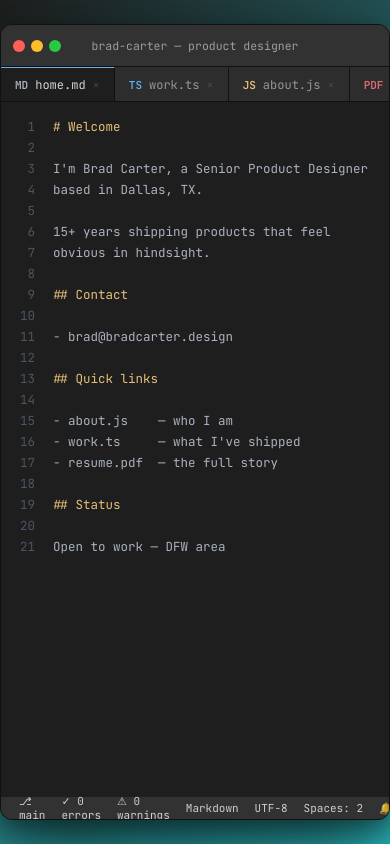
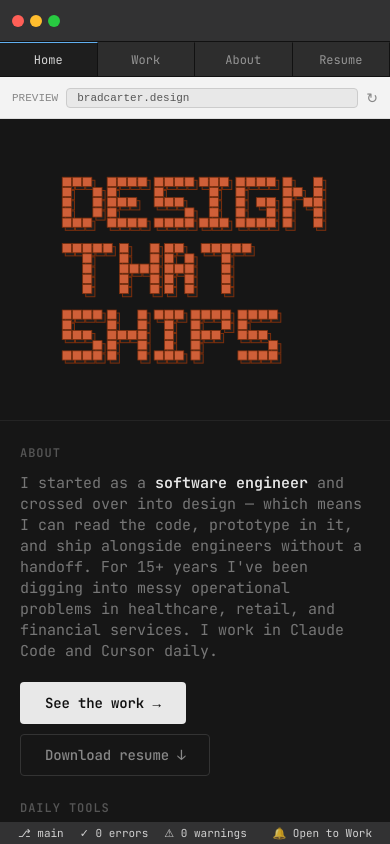
Before and after one commit to bradrickcarter/brad-carter-portfolio-v3, a React (Vite) app: page / in a window 390 px wide. Both pictures are taken after a click on the element "⎇ main". Built offline with nearby package versions, Linux system fonts and the light colour scheme.

Commit message:
Implement responsive design features: Added mobile detection and adjusted layout, padding, and visibility of elements in App and Previews components. Updated CSS for mobile compatibility and refined media handling in the MediaGallery. Enhanced user experience across different screen sizes.

```diff
--- a/src/App.jsx
+++ b/src/App.jsx
@@ -3,6 +3,7 @@ import { FILES, DEFAULT_TABS, DEFAULT_FILE } from "./data/files";
 import CodeLine from "./components/CodeLine";
 import { PREVIEW_MAP } from "./components/Previews";
 import useTyping from "./hooks/useTyping";
+import useIsMobile from "./hooks/useIsMobile";
 
 const S = {
   bg: "#1e1e1e",
@@ -25,6 +26,8 @@ export default function App() {
     return DEFAULT_TABS.includes(initial) ? DEFAULT_TABS : [initial, ...DEFAULT_TABS];
   });
   const codeRef = useRef(null);
+  const isMobile = useIsMobile();
+  const isNarrow = useIsMobile(1024);
 
   const file = FILES[activeFile] || FILES.about;
   const lines = useTyping(file.lines, [activeFile]);
@@ -59,7 +62,7 @@ export default function App() {
         width: "100%",
         minHeight: "100vh",
         background: "linear-gradient(135deg, #1E1E1E 0%, #2EC0C6 100%)",
-        padding: "24px 0",
+        padding: isMobile ? 0 : "24px 0",
         boxSizing: "border-box",
       }}
     >
@@ -69,15 +72,15 @@ export default function App() {
           width: "100%",
           maxWidth: 1440,
           margin: "0 auto",
-          height: "calc(100vh - 48px)",
+          height: isMobile ? "100svh" : "calc(100vh - 48px)",
           display: "flex",
           flexDirection: "column",
           background: S.bg,
           fontFamily: "'JetBrains Mono', 'Fira Code', monospace",
           overflow: "hidden",
-          borderRadius: "0.75rem",
-          border: "1px solid #111",
-          boxShadow: "0 32px 80px rgba(0,0,0,0.6), 0 8px 24px rgba(0,0,0,0.4)",
+          borderRadius: isMobile ? 0 : "0.75rem",
+          border: isMobile ? "none" : "1px solid #111",
+          boxShadow: isMobile ? "none" : "0 32px 80px rgba(0,0,0,0.6), 0 8px 24px rgba(0,0,0,0.4)",
         }}
       >
         {/* ── Title Bar ── */}
@@ -99,6 +102,7 @@ export default function App() {
               <div key={i} style={{ width: 12, height: 12, borderRadius: "50%", background: c }} />
             ))}
           </div>
+          {!isMobile && (
             <div
               style={{
                 position: "absolute",
@@ -111,6 +115,7 @@ export default function App() {
             >
               brad-carter — product designer
             </div>
+          )}
         </div>
 
         {/* ── Body ── */}
@@ -127,7 +132,7 @@ export default function App() {
                 alignItems: "stretch",
                 borderBottom: `1px solid ${S.border}`,
                 flexShrink: 0,
-                overflowX: "auto",
+                overflowX: isMobile ? "hidden" : "auto",
                 overflowY: "hidden",
               }}
             >
@@ -142,6 +147,7 @@ export default function App() {
                     style={{
                       display: "flex",
                       alignItems: "center",
+                      justifyContent: isMobile ? "center" : "flex-start",
                       gap: 7,
                       padding: "0 14px",
                       fontSize: 12,
@@ -151,12 +157,16 @@ export default function App() {
                       borderRight: `1px solid ${S.border}`,
                       borderTop: `1px solid ${active ? "#61afef" : "transparent"}`,
                       background: active ? S.bg : "transparent",
-                      flexShrink: 0,
+                      flexShrink: isMobile ? 1 : 0,
+                      flex: isMobile ? 1 : "none",
+                      minWidth: 0,
                     }}
                   >
-                    <span style={{ color: f.extColor, fontSize: 11, fontWeight: 600 }}>{f.ext}</span>
-                    {f.name}
-                    <span style={{ fontSize: 12, color: "#555", opacity: 0.7 }}>×</span>
+                    {!isMobile && <span style={{ color: f.extColor, fontSize: 11, fontWeight: 600 }}>{f.ext}</span>}
+                    <span style={{ overflow: "hidden", textOverflow: "ellipsis" }}>
+                      {isMobile ? key.charAt(0).toUpperCase() + key.slice(1) : f.name}
+                    </span>
+                    {!isMobile && <span style={{ fontSize: 12, color: "#555", opacity: 0.7 }}>×</span>}
                   </div>
                 );
               })}
@@ -166,7 +176,7 @@ export default function App() {
             <div style={{ display: "flex", flex: 1, overflow: "hidden" }}>
 
               {/* ── Code Editor ── */}
-              <div style={{ flex: 1, display: activeFile === "work" ? "none" : "flex", overflow: "hidden", background: S.bg, minWidth: 500, maxWidth: 500 }}>
+              <div style={{ flex: 1, display: (isNarrow || activeFile === "work") ? "none" : "flex", overflow: "hidden", background: S.bg, minWidth: 500, maxWidth: 500 }}>
                 {/* Line numbers */}
                 <div
                   style={{
@@ -263,7 +273,7 @@ export default function App() {
                   flexShrink: 0,
                   cursor: "col-resize",
                   position: "relative",
-                  display: activeFile === "work" ? "none" : "flex",
+                  display: (isNarrow || activeFile === "work") ? "none" : "flex",
                   alignItems: "center",
                   justifyContent: "center",
                 }}
@@ -272,7 +282,7 @@ export default function App() {
               </div>
 
               {/* ── Preview ── */}
-              <div style={{ flex: 1, display: "flex", flexDirection: "column", background: "#161616", overflow: "hidden", margin: "24px 24px 0", borderRadius: "0.75rem", border: "1px solid #111111" }}>
+              <div style={{ flex: 1, display: "flex", flexDirection: "column", background: "#161616", overflow: "hidden", margin: isMobile ? 0 : "24px 24px 0", borderRadius: isMobile ? 0 : "0.75rem", border: isMobile ? "none" : "1px solid #111111" }}>
                 {/* Preview toolbar */}
                 <div
                   style={{
@@ -340,6 +350,7 @@ export default function App() {
               {t}
             </div>
           ))}
+          {!isMobile && (
             <div style={{ marginLeft: "auto", display: "flex" }}>
               {[file.lang, "UTF-8", "Spaces: 2", "🔔 Open to Work"].map((t) => (
                 <div key={t} style={{ display: "flex", alignItems: "center", padding: "0 8px", cursor: "pointer", opacity: 0.85, whiteSpace: "nowrap" }}>
@@ -347,6 +358,12 @@ export default function App() {
                 </div>
               ))}
             </div>
+          )}
+          {isMobile && (
+            <div style={{ marginLeft: "auto", display: "flex", alignItems: "center", padding: "0 8px", opacity: 0.85, whiteSpace: "nowrap" }}>
+              🔔 Open to Work
+            </div>
+          )}
         </div>
 
       </div>
--- a/src/components/Previews.jsx
+++ b/src/components/Previews.jsx
@@ -1,11 +1,18 @@
 import { T } from "../data/typography";
 import { useState, useEffect } from "react";
+import useIsMobile from "../hooks/useIsMobile";
 
 // ─── MediaGallery ─────────────────────────────────────────────────────────────
 function MediaGallery({ media }) {
   const [active, setActive] = useState(0);
   const [animating, setAnimating] = useState(false);
+  const isMobile = useIsMobile();
+  const isNarrow = useIsMobile(1024);
   if (!media || media.length === 0) return null;
+
+  const mediaH = isMobile ? 240 : isNarrow ? 420 : 690;
+  const thumbW = isMobile ? 80 : 120;
+  const thumbH = isMobile ? 56 : 80;
 
   function switchTo(i) {
     if (i === active) return;
@@ -28,13 +35,13 @@ function MediaGallery({ media }) {
             muted
             playsInline
             preload="auto"
-            style={{ width: "100%", height: 690, objectFit: "cover", display: "block", animation: animating ? "media-pop 400ms cubic-bezier(0.34,1.56,0.64,1) forwards" : "none" }}
+            style={{ width: "100%", height: mediaH, objectFit: "cover", display: "block", animation: animating ? "media-pop 400ms cubic-bezier(0.34,1.56,0.64,1) forwards" : "none" }}
           />
         ) : (
           <img
             src={current.src}
             alt={current.alt || ""}
-            style={{ width: "100%", height: current.fit === "contain" ? "auto" : 690, objectFit: current.fit || "cover", objectPosition: current.position || "center", display: "block", animation: animating ? "media-pop 400ms cubic-bezier(0.34,1.56,0.64,1) forwards" : "none" }}
+            style={{ width: "100%", height: current.fit === "contain" ? "auto" : mediaH, objectFit: current.fit || "cover", objectPosition: current.position || "center", display: "block", animation: animating ? "media-pop 400ms cubic-bezier(0.34,1.56,0.64,1) forwards" : "none" }}
           />
         )}
         {current.label && (
@@ -66,8 +73,8 @@ function MediaGallery({ media }) {
               key={i}
               onClick={() => switchTo(i)}
               style={{
-                width: 120,
-                height: 80,
+                width: thumbW,
+                height: thumbH,
                 borderRadius: 4,
                 overflow: "hidden",
                 cursor: "pointer",
@@ -158,6 +165,7 @@ let _homeLoaded = false;
 export function HomePreview({ openFile }) {
   const [phase, setPhase] = useState(_homeLoaded ? 2 : 0);
   const [dots, setDots] = useState(1);
+  const isMobile = useIsMobile();
 
   useEffect(() => {
     if (_homeLoaded) return;
@@ -385,25 +393,25 @@ export function HomePreview({ openFile }) {
       </div>
 
       {/* Bottom strip */}
-      <div style={{ borderTop: "1px solid #242424", display: "grid", gridTemplateColumns: "2fr 1px 1fr", opacity: phase === 2 ? 1 : 0, transform: phase === 2 ? "translateY(0)" : "translateY(12px)", transition: "opacity 600ms ease, transform 600ms ease" }}>
+      <div style={{ borderTop: "1px solid #242424", display: "grid", gridTemplateColumns: isMobile ? "1fr" : "2fr 1px 1fr", opacity: phase === 2 ? 1 : 0, transform: phase === 2 ? "translateY(0)" : "translateY(12px)", transition: "opacity 600ms ease, transform 600ms ease" }}>
 
         {/* Bio */}
-        <div style={{ padding: "32px 40px 36px 52px" }}>
+        <div style={{ padding: isMobile ? "24px 20px" : "32px 40px 36px 52px" }}>
           <span style={{ ...T.label, color: "#555", display: "block", marginBottom: 12 }}>About</span>
           <p style={{ fontSize: 15, lineHeight: 1.4, color: "#777", maxWidth: "52ch" }}>
             I started as a <strong style={{ color: "#e8e8e8", fontWeight: 700 }}>software engineer</strong> and crossed over into design — which means I can read the code, prototype in it, and ship alongside engineers without a handoff. For 15+ years I've been digging into messy operational problems in healthcare, retail, and financial services. I work in Claude Code and Cursor daily.
           </p>
-          <div style={{ display: "flex", gap: 10, marginTop: 20 }}>
+          <div style={{ display: "flex", gap: 10, marginTop: 20, flexWrap: "wrap" }}>
             <button className="btn btn-primary" style={{ fontFamily: T.mono }} onClick={() => openFile?.("work")}>See the work →</button>
             <a href="/Brad-Carter-Resume.pdf" download className="btn btn-secondary" style={{ fontFamily: T.mono }}>Download resume ↓</a>
           </div>
         </div>
 
-        {/* Vertical divider */}
-        <div style={{ background: "#242424" }} />
+        {/* Vertical divider — hidden on mobile */}
+        {!isMobile && <div style={{ background: "#242424" }} />}
 
         {/* Daily tools */}
-        <div style={{ padding: "32px 40px 36px" }}>
+        <div style={{ padding: isMobile ? "0 20px 24px" : "32px 40px 36px" }}>
           <span style={{ ...T.label, color: "#555", display: "block", marginBottom: 12 }}>Daily tools</span>
           <div style={{ display: "flex", flexDirection: "column", gap: 8 }}>
             {["Claude Code", "Cursor", "Figma & Figma Make", "React", "GitHub"].map(tool => (
@@ -422,6 +430,7 @@ export function HomePreview({ openFile }) {
 
 // ─── About ───────────────────────────────────────────────────────────────────
 export function AboutPreview() {
+  const isMobile = useIsMobile();
   const paras = [
     "I've always been drawn to technology — something about having the entire world at your fingertips, the idea that a screen and a little curiosity could take you anywhere. From my early days building HTML websites just for the fun of it to designing product experiences that genuinely make people's lives better, that pull has never gone away.",
     "My path to product design wasn't the typical road most designers take. I studied political science and somehow landed in the tech world selling software training solutions. Then I took an HTML and CSS class and something clicked. Shortly after, the iPhone showed up and that little device completely supercharged my interest in building things. I spent the next five years developing iPhone apps — and somewhere along the way, I realized I was more interested in how people experienced the app than in the code behind it. I wanted to obsess over the thing people actually touched.",
@@ -431,12 +440,12 @@ export function AboutPreview() {
     "Eleven years in, I'm still just trying to build things I'm proud of.",
   ];
   return (
-    <div style={{ padding: T.pad, fontFamily: T.mono, maxWidth: "68ch" }}>
+    <div style={{ padding: isMobile ? "24px 20px" : T.pad, fontFamily: T.mono, maxWidth: "68ch" }}>
       <div style={{ ...T.label, color: "#61afef", marginBottom: 24, fontFamily: T.mono }}>// about.js</div>
       <div style={{ display: "flex", alignItems: "center", gap: 24, marginBottom: 32 }}>
-        <img src="/brad-profile-2.jpg" alt="Brad Carter" style={{ width: 104, height: 104, borderRadius: 6, objectFit: "cover", flexShrink: 0 }} />
+        <img src="/brad-profile-2.jpg" alt="Brad Carter" style={{ width: isMobile ? 72 : 104, height: isMobile ? 72 : 104, borderRadius: 6, objectFit: "cover", flexShrink: 0 }} />
         <div>
-          <h1 style={{ fontSize: 36, fontWeight: 700, color: "#f1f1f1", lineHeight: 1.15, marginBottom: 4 }}>Brad Carter</h1>
+          <h1 style={{ fontSize: isMobile ? 24 : 36, fontWeight: 700, color: "#f1f1f1", lineHeight: 1.15, marginBottom: 4 }}>Brad Carter</h1>
           <p style={{ fontSize: 18, color: "#f1f1f1", fontWeight: 400, lineHeight: 1.2 }}>Senior Product Designer — DFW, TX</p>
         </div>
       </div>
@@ -449,6 +458,7 @@ export function AboutPreview() {
 
 // ─── Work ────────────────────────────────────────────────────────────────────
 export function WorkPreview() {
+  const isMobile = useIsMobile();
   const cards = [
     { tag: "Healthcare · Patient UX", tagColor: "#e5c07b", title: "Heart Failure Care", desc: "Enrolled patient companion inside MyBSWHealth for newly diagnosed heart failure patients. Daily weight and blood pressure tracking with clinical alert thresholds, symptom triage, and a plain-language education library.", role: "Lead Designer", media: [
       { type: "video", src: "/hf-track-weight.mp4", label: "Track Weight" },
@@ -464,7 +474,7 @@ export function WorkPreview() {
   ];
 
   return (
-    <div style={{ padding: "24px 48px", fontFamily: T.mono, background: "#161616", minHeight: "100%", boxSizing: "border-box" }}>
+    <div style={{ padding: isMobile ? "16px 20px" : "24px 48px", fontFamily: T.mono, background: "#161616", minHeight: "100%", boxSizing: "border-box" }}>
       {cards.map((c) => (
         <div
           key={c.title}
@@ -529,10 +539,11 @@ export function ContactPreview() {
 
 // ─── Resume ──────────────────────────────────────────────────────────────────
 export function ResumePreview() {
+  const isMobile = useIsMobile();
   return (
-    <div style={{ padding: T.pad, fontFamily: T.mono, maxWidth: T.maxW, background: "#161616", minHeight: "100%" }}>
+    <div style={{ padding: isMobile ? "24px 20px" : T.pad, fontFamily: T.mono, maxWidth: T.maxW, background: "#161616", minHeight: "100%" }}>
       <div style={{ ...T.label, color: "#e06c75", marginBottom: 16, fontFamily: T.mono }}>// resume.pdf</div>
-      <h1 style={{ fontSize: 28, fontWeight: 700, color: "#e8e8e8", marginBottom: 4 }}>Brad Carter</h1>
+      <h1 style={{ fontSize: isMobile ? 22 : 28, fontWeight: 700, color: "#e8e8e8", marginBottom: 4 }}>Brad Carter</h1>
       <p style={{ fontSize: 16, color: "#aaa", marginBottom: 16, lineHeight: 1.4 }}>Senior Product Designer · DFW, TX</p>
       <div style={{ display: "flex", gap: 16, marginBottom: 32, flexWrap: "wrap" }}>
         {["brad@bradcarter.design", "bradcarter.design", "brad-carter-work"].map((t) => (
--- /dev/null
+++ b/src/hooks/useIsMobile.js
@@ -0,0 +1,11 @@
+import { useState, useEffect } from "react";
+
+export default function useIsMobile(breakpoint = 768) {
+  const [isMobile, setIsMobile] = useState(() => window.innerWidth < breakpoint);
+  useEffect(() => {
+    const fn = () => setIsMobile(window.innerWidth < breakpoint);
+    window.addEventListener("resize", fn);
+    return () => window.removeEventListener("resize", fn);
+  }, [breakpoint]);
+  return isMobile;
+}
--- a/src/index.css
+++ b/src/index.css
@@ -62,6 +62,11 @@ body {
 }
 .preview-content::-webkit-scrollbar-thumb:hover {
   background: #555;
+}
+
+/* ── Responsive ──────────────────────────────────────────────────────────── */
+@media (max-width: 767px) {
+  .desktop-only { display: none !important; }
 }
 
 /* ── Buttons ─────────────────────────────────────────────────────────────── */
```
Lines whose indentation alone changed are shown as unchanged.
